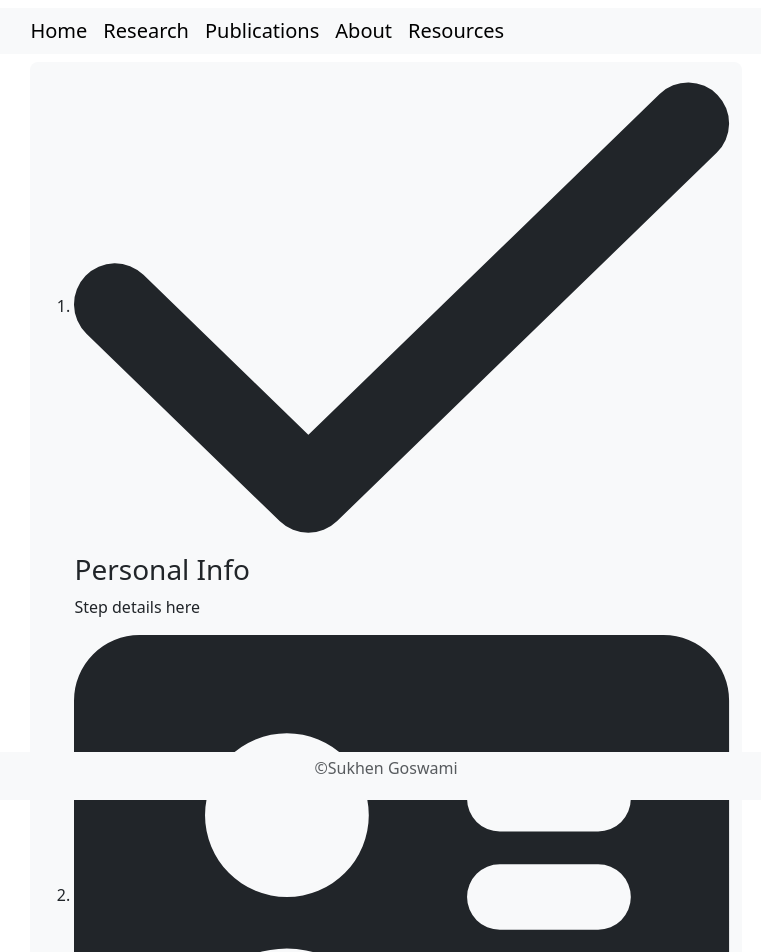
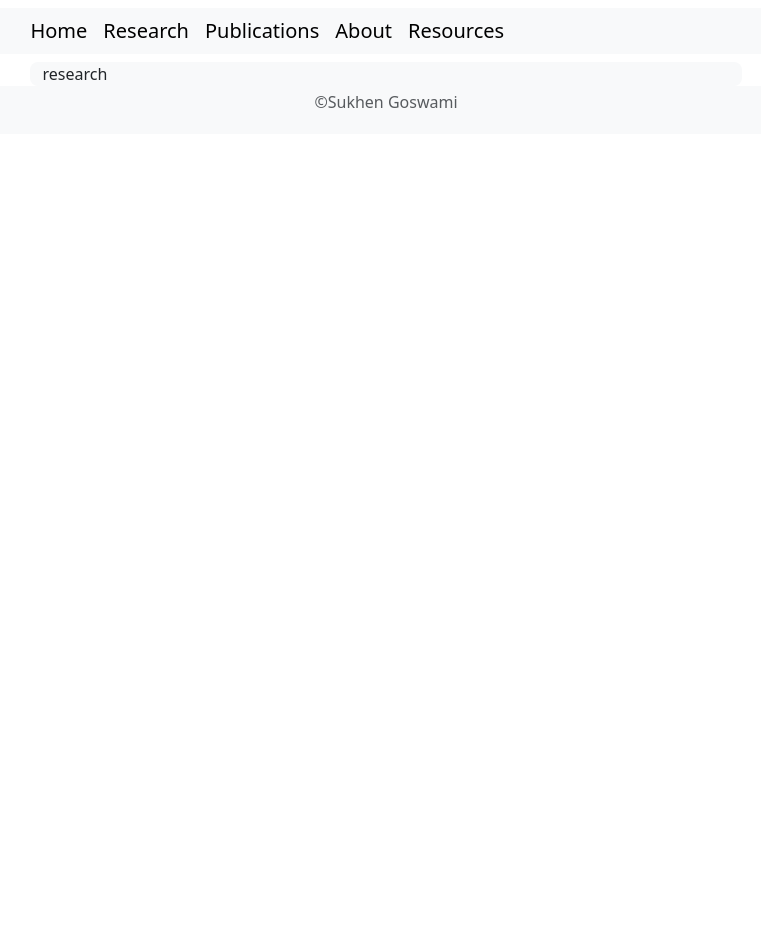
Before and after one commit to frabbicse/personal-portfolio, a Next.js app: page /personal-portfolio/research in a window 1280 px wide. Shown: the top 952 px of the page, without its empty margins (254-1015 px from the left). After the commit the page ends 800 px from the top, so only its background shows below. Built offline with nearby package versions, Linux system fonts and the light colour scheme.

Commit message:
remove images

```diff
--- a/src/app/page.tsx
+++ b/src/app/page.tsx
@@ -1,5 +1,3 @@
-import Image from "next/image";
-import LatestNews from "./components/card";
 import { promises as fs } from "fs";
 
 export default async function Home() {
--- a/src/app/publications/page.tsx
+++ b/src/app/publications/page.tsx
@@ -1,4 +1,3 @@
-import Image from "next/image";
 import { promises as fs } from "fs";
 
 export default async function Experience() {
--- a/src/app/research/page.tsx
+++ b/src/app/research/page.tsx
@@ -1,46 +1,3 @@
-import Image from "next/image";
-
 export default function Education() {
-  return (
-    <div className="grid grid-cols-1 ml-20">
-      <ol className="relative text-gray-500 border-s border-gray-200 dark:border-gray-700 dark:text-gray-400">
-        <li className="mb-10 ms-6">
-          <span className="absolute flex items-center justify-center w-8 h-8 bg-green-200 rounded-full -start-4 ring-4 ring-white dark:ring-gray-900 dark:bg-green-900">
-            <svg className="w-3.5 h-3.5 text-green-500 dark:text-green-400" aria-hidden="true" xmlns="http://www.w3.org/2000/svg" fill="none" viewBox="0 0 16 12">
-              <path stroke="currentColor" stroke-linecap="round" stroke-linejoin="round" stroke-width="2" d="M1 5.917 5.724 10.5 15 1.5" />
-            </svg>
-          </span>
-          <h3 className="font-medium leading-tight">Personal Info</h3>
-          <p className="text-sm">Step details here</p>
-        </li>
-        <li className="mb-10 ms-6">
-          <span className="absolute flex items-center justify-center w-8 h-8 bg-gray-100 rounded-full -start-4 ring-4 ring-white dark:ring-gray-900 dark:bg-gray-700">
-            <svg className="w-3.5 h-3.5 text-gray-500 dark:text-gray-400" aria-hidden="true" xmlns="http://www.w3.org/2000/svg" fill="currentColor" viewBox="0 0 20 16">
-              <path d="M18 0H2a2 2 0 0 0-2 2v12a2 2 0 0 0 2 2h16a2 2 0 0 0 2-2V2a2 2 0 0 0-2-2ZM6.5 3a2.5 2.5 0 1 1 0 5 2.5 2.5 0 0 1 0-5ZM3.014 13.021l.157-.625A3.427 3.427 0 0 1 6.5 9.571a3.426 3.426 0 0 1 3.322 2.805l.159.622-6.967.023ZM16 12h-3a1 1 0 0 1 0-2h3a1 1 0 0 1 0 2Zm0-3h-3a1 1 0 1 1 0-2h3a1 1 0 1 1 0 2Zm0-3h-3a1 1 0 1 1 0-2h3a1 1 0 1 1 0 2Z" />
-            </svg>
-          </span>
-          <h3 className="font-medium leading-tight">Account Info</h3>
-          <p className="text-sm">Step details here</p>
-        </li>
-        <li className="mb-10 ms-6">
-          <span className="absolute flex items-center justify-center w-8 h-8 bg-gray-100 rounded-full -start-4 ring-4 ring-white dark:ring-gray-900 dark:bg-gray-700">
-            <svg className="w-3.5 h-3.5 text-gray-500 dark:text-gray-400" aria-hidden="true" xmlns="http://www.w3.org/2000/svg" fill="currentColor" viewBox="0 0 18 20">
-              <path d="M16 1h-3.278A1.992 1.992 0 0 0 11 0H7a1.993 1.993 0 0 0-1.722 1H2a2 2 0 0 0-2 2v15a2 2 0 0 0 2 2h14a2 2 0 0 0 2-2V3a2 2 0 0 0-2-2Zm-3 14H5a1 1 0 0 1 0-2h8a1 1 0 0 1 0 2Zm0-4H5a1 1 0 0 1 0-2h8a1 1 0 1 1 0 2Zm0-5H5a1 1 0 0 1 0-2h2V2h4v2h2a1 1 0 1 1 0 2Z" />
-            </svg>
-          </span>
-          <h3 className="font-medium leading-tight">Review</h3>
-          <p className="text-sm">Step details here</p>
-        </li>
-        <li className="ms-6">
-          <span className="absolute flex items-center justify-center w-8 h-8 bg-gray-100 rounded-full -start-4 ring-4 ring-white dark:ring-gray-900 dark:bg-gray-700">
-            <svg className="w-3.5 h-3.5 text-gray-500 dark:text-gray-400" aria-hidden="true" xmlns="http://www.w3.org/2000/svg" fill="currentColor" viewBox="0 0 18 20">
-              <path d="M16 1h-3.278A1.992 1.992 0 0 0 11 0H7a1.993 1.993 0 0 0-1.722 1H2a2 2 0 0 0-2 2v15a2 2 0 0 0 2 2h14a2 2 0 0 0 2-2V3a2 2 0 0 0-2-2ZM7 2h4v3H7V2Zm5.7 8.289-3.975 3.857a1 1 0 0 1-1.393 0L5.3 12.182a1.002 1.002 0 1 1 1.4-1.436l1.328 1.289 3.28-3.181a1 1 0 1 1 1.392 1.435Z" />
-            </svg>
-          </span>
-          <h3 className="font-medium leading-tight">Confirmation</h3>
-          <p className="text-sm">Step details here</p>
-        </li>
-      </ol>
-    </div>
-  );
+  return <div>research</div>;
 }
--- a/src/app/resources/education-materials/page.tsx
+++ b/src/app/resources/education-materials/page.tsx
@@ -1,5 +1,3 @@
-import Image from "next/image";
-
 export default function EducationMaterials() {
   return <div className="grid grid-rows-[20px_1fr_20px] items-center justify-items-center min-h-screen p-8 pb-20 gap-16 sm:p-20 font-[family-name:var(--font-geist-sans)]">this education materials page</div>;
 }
--- a/src/app/resources/page.tsx
+++ b/src/app/resources/page.tsx
@@ -1,5 +1,3 @@
-import Image from "next/image";
-
 export default function Resources() {
   return <div className="grid grid-rows-[20px_1fr_20px] items-center justify-items-center min-h-screen p-8 pb-20 gap-16 sm:p-20 font-[family-name:var(--font-geist-sans)]">this resources page</div>;
 }
```
